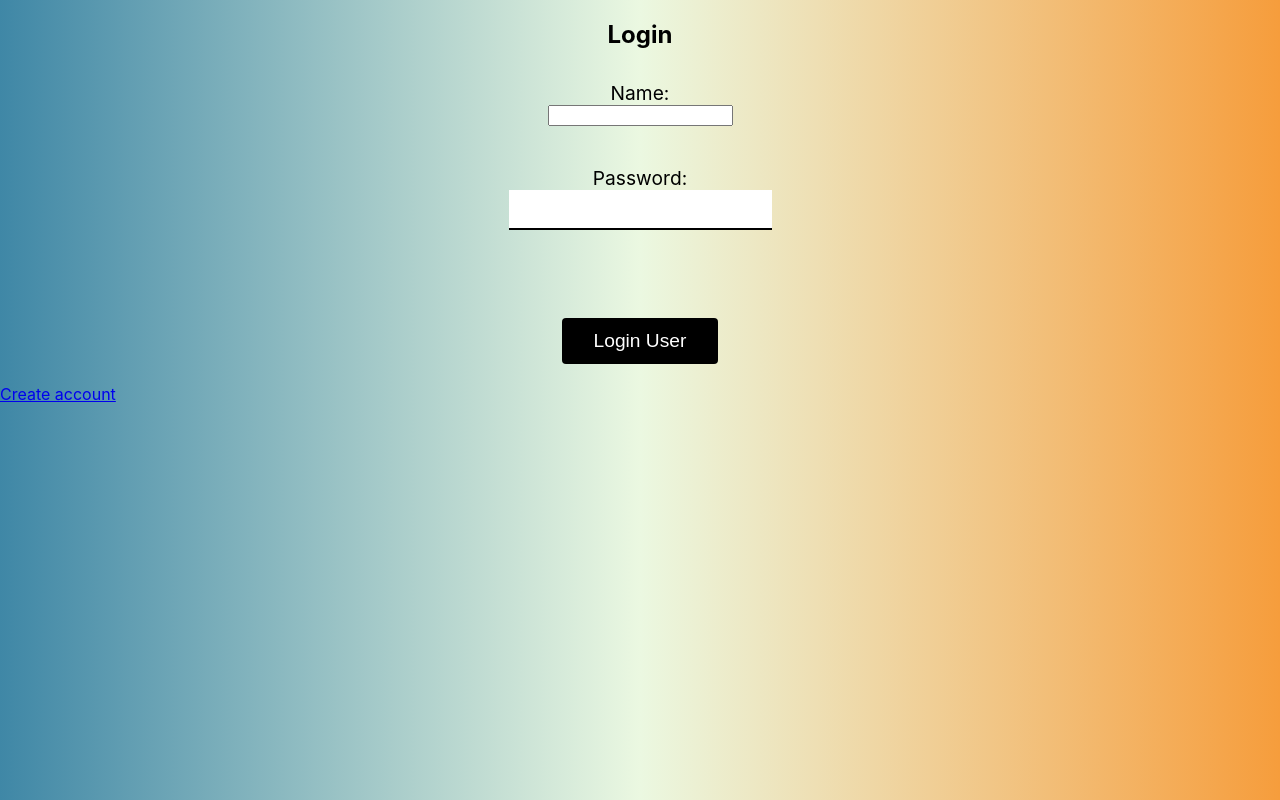
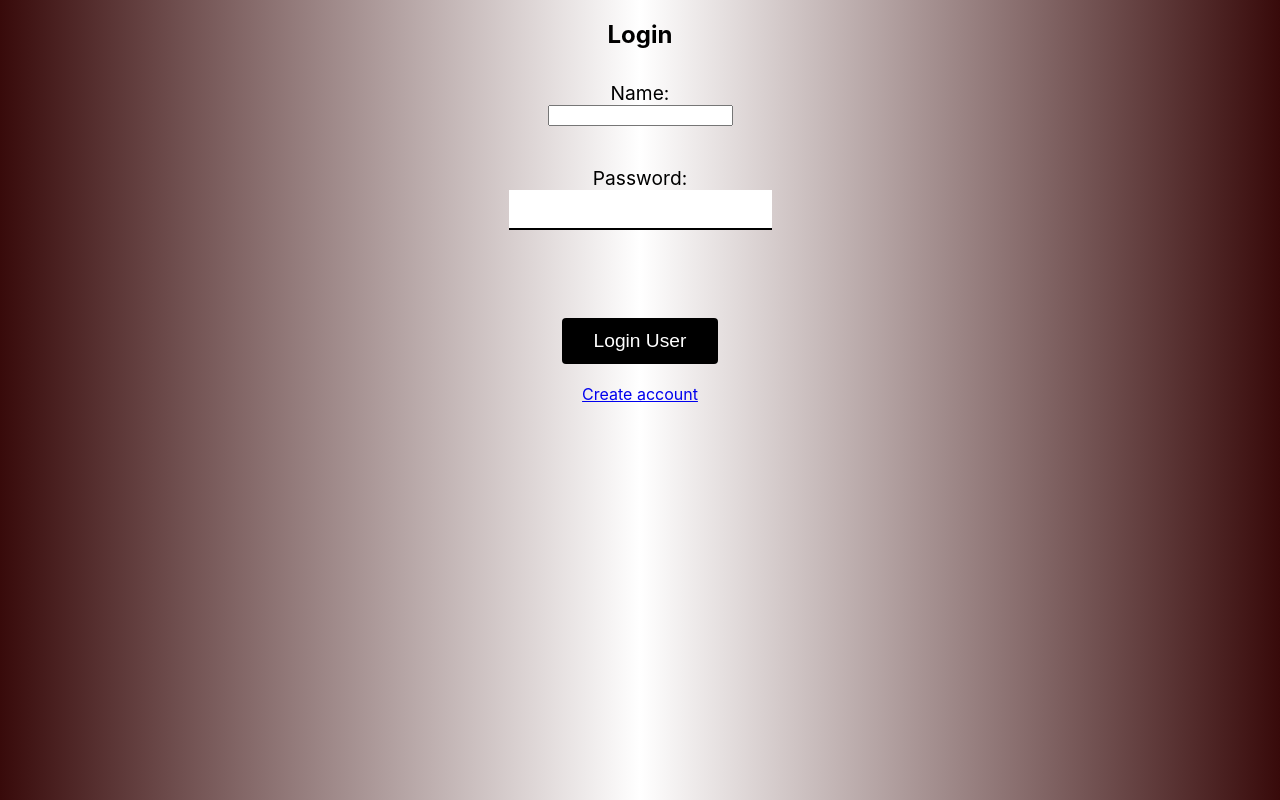
Before and after one commit to BrandonTobin/p4-games-frontend, a React (Create React App) app: page /auth in a window 1280 px wide. Built offline with nearby package versions, Linux system fonts and the light colour scheme.

Commit message:
color change

```diff
--- a/src/App.css
+++ b/src/App.css
@@ -1,4 +1,4 @@
 html{
-  background: linear-gradient(0.25turn, #3f87a6, #ebf8e1, #f69d3c);
+  background: linear-gradient(0.25turn, #380a0a, #ffffff, #380a0a);
   height: 100%;
 }
--- a/src/components/AllGames.jsx
+++ b/src/components/AllGames.jsx
@@ -2,7 +2,7 @@ import { Link } from "react-router-dom"
 import { useState, useEffect } from "react"
 import Search from "./Search"
 import '../styles/AllGames.css'
-import logo from '../images/gamesradar_owler_20190209_163111_original.jpg'
+import logo from '../images/game-review-final.jpeg'
 import { getUserToken } from '../utils/authToken'
 
 const token = getUserToken()
--- a/src/components/GameDetails.jsx
+++ b/src/components/GameDetails.jsx
@@ -3,7 +3,7 @@ import { useState, useEffect } from 'react'
 import '../styles/GameDetails.css'
 import { Link } from 'react-router-dom'
 import { getUserToken } from '../utils/authToken'
-import logo from '../images/gamesradar_owler_20190209_163111_original.jpg'
+import logo from '../images/game-review-final.jpeg'
 
 function GameDetails(props) {
     const token = getUserToken()
--- a/src/components/Games.js
+++ b/src/components/Games.js
@@ -8,7 +8,7 @@ import Search from './Search'
 import ImageCarousel from './ImageCarousel'
 import GameCarousel from './GameCarousel';
 import '../styles/HeaderHomepage.css'
-import logo from '../images/gamesradar_owler_20190209_163111_original.jpg'
+import logo from '../images/game-review-final.jpeg'
 import { getUserToken, setUserToken, clearUserToken, decodeToken } from "../utils/authToken"
 
 function Games(props) {
--- a/src/components/Search.jsx
+++ b/src/components/Search.jsx
@@ -33,7 +33,7 @@ const Search = (props) => {
         <div className="search-context">
             <div className="search-context-inner">
                 <p id="look-up-symbol">{<BsSearch />}</p>
-                <input type="text" value={searchValue} onChange={onChange} id="search" autoComplete="off" placeholder="Search game titles....." />
+                <input type="text" value={searchValue} onChange={onChange} id="search" autoComplete="off" placeholder="Search game titles" />
                 <Link to={`/details/${searchValue}`}>
                     <button onClick={() => <Link to={`/details/${searchValue}`}></Link>} id="search-submit">Search</button>
                 </Link>
--- a/src/styles/AllGames.css
+++ b/src/styles/AllGames.css
@@ -14,7 +14,7 @@
 }
 
 .header-logo {
-  height: 75px;
+  height: 125px;
   width: 300px;
 }
 
--- a/src/styles/Auth.css
+++ b/src/styles/Auth.css
@@ -1,3 +1,9 @@
+#register-id{
+display: flex;
+flex-direction: column;
+align-items: center;
+}
+
 .login-container {
   width: 60%;
   margin: 4rem auto;
```
Also changed, not shown: src/images/game-review-final.jpeg (added), src/images/gamesradar_owler_20190209_163111_original.jpg (deleted).
